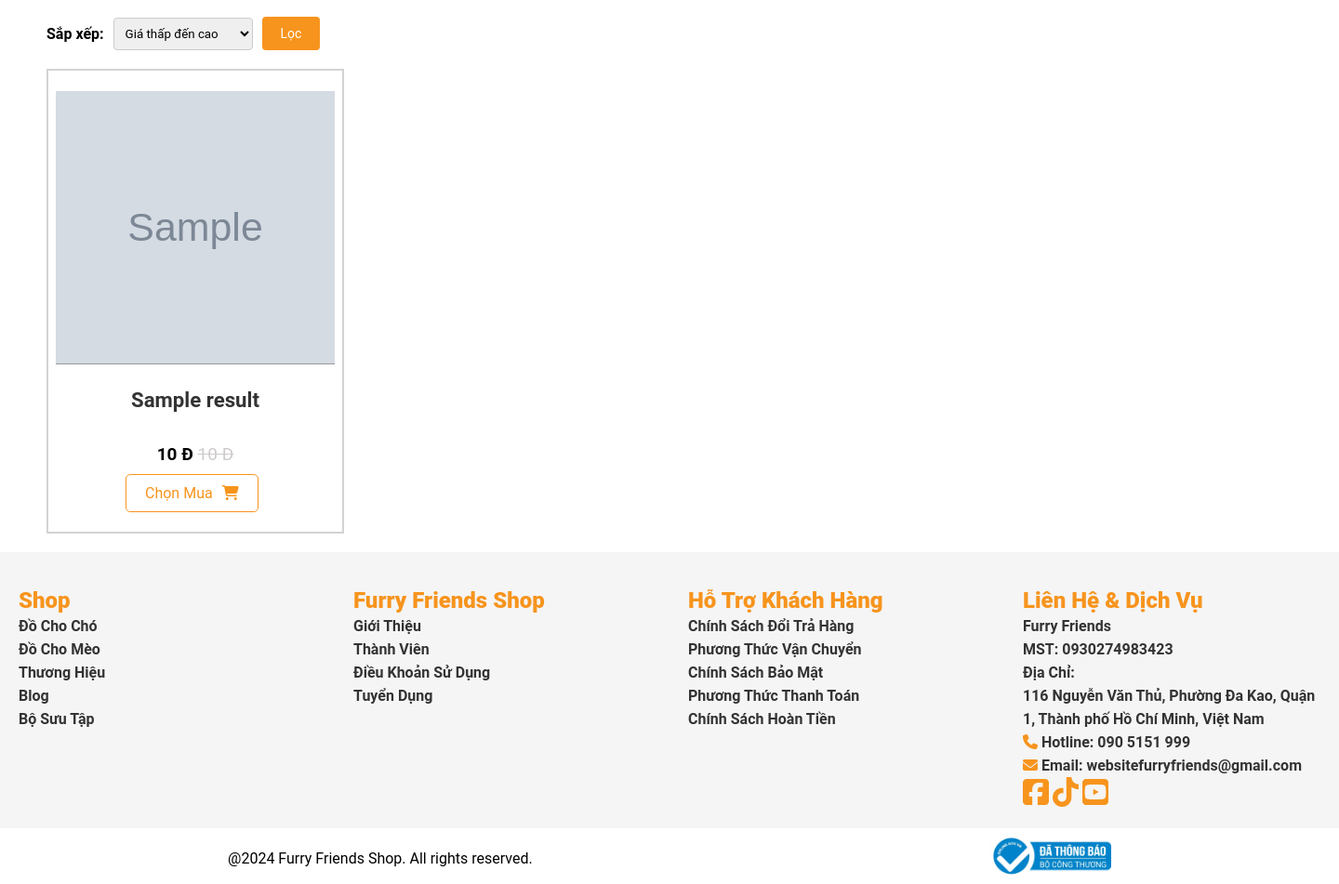
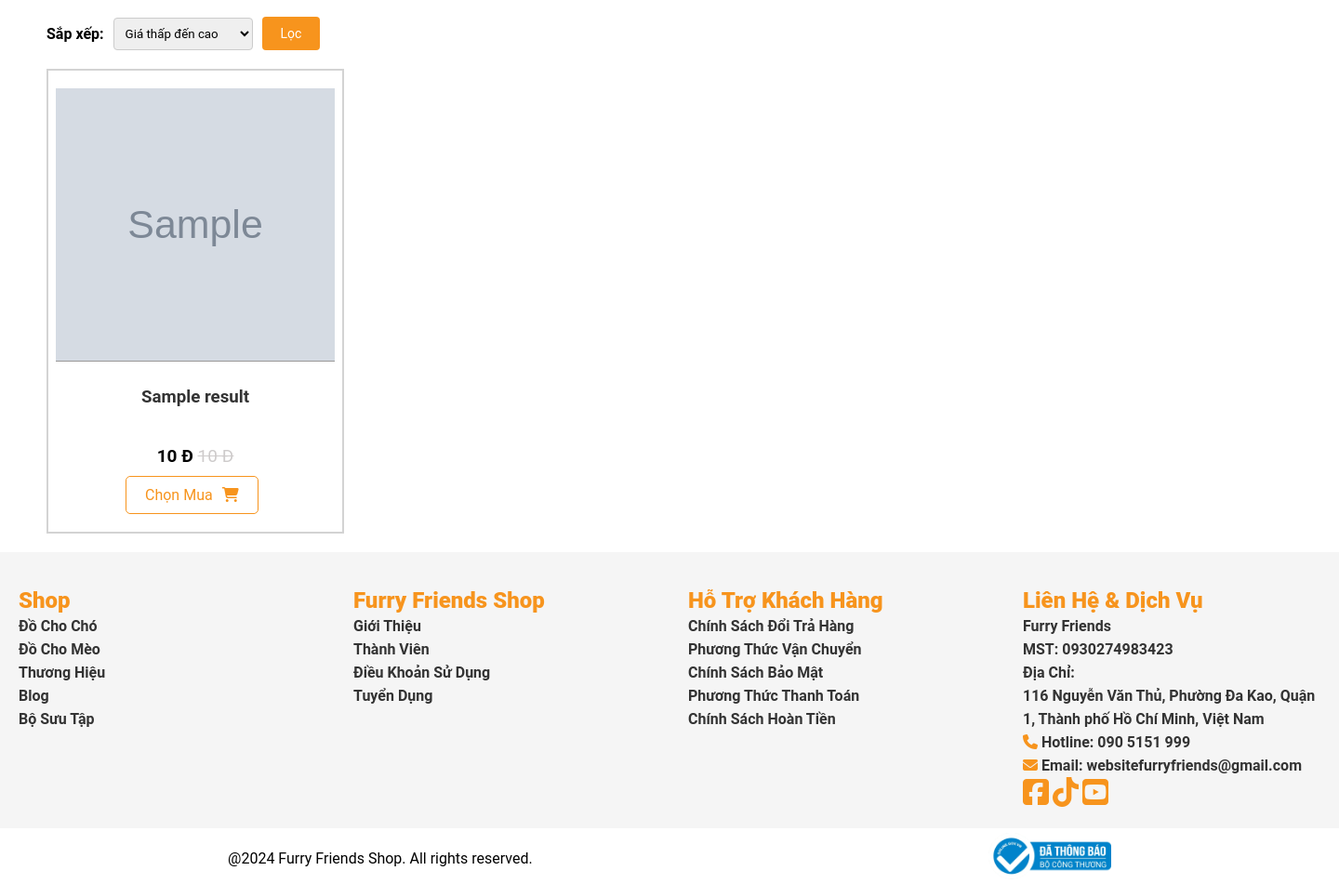
Before and after one commit to AnosMonter/Furryfriends, a PHP site: template site/views/timkiem.php in a window 1440 px wide. Shown: the part 200-1151 px from the top of the page at 93% size. Run offline with PHP 8.4, Linux system fonts and the light colour scheme; the template is opened without the code that fills it: most values are stand-ins (such as "Sample title", 1, 10 or a date in 2020); grey boxes marked "Sample" are stand-in pictures; data that the repository does not hold is empty.

Commit message:
Update timkiem.php

```diff
--- a/site/views/timkiem.php
+++ b/site/views/timkiem.php
@@ -21,7 +21,7 @@
                     <a href="index.php?Page=chi_tiet&id=<?php echo $product['ID']; ?>">
                         <img src="<?php echo $product['Image']; ?>" alt="<?php echo $product['Name']; ?>">
                     </a>
-                    <h3><a href="index.php?Page=chi_tiet&id=<?php echo $product['ID']; ?>"><?php echo $product['Name']; ?></a></h3>
+                    <div class="item-name"><h3><a href="index.php?Page=chi_tiet&id=<?php echo $product['ID']; ?>"><?php echo $product['Name']; ?></a></h3></div>
                     <div class="item-price">
                             <span><?php echo number_format($product['Discount'], 0, ',', '.'); ?> Đ</span>
                             <del><?php echo number_format($product['Price'], 0, ',', '.'); ?> Đ</del>
```
